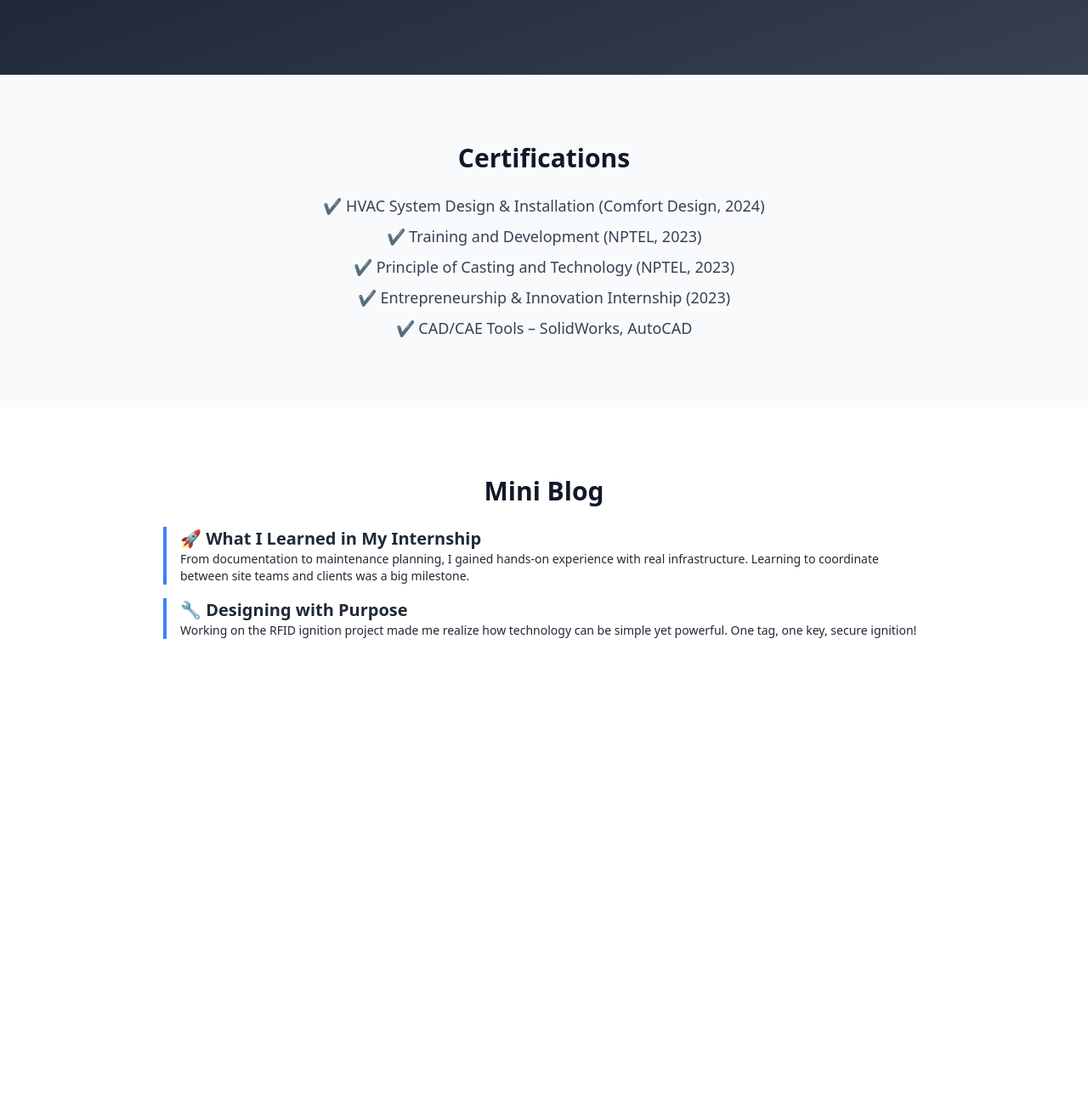
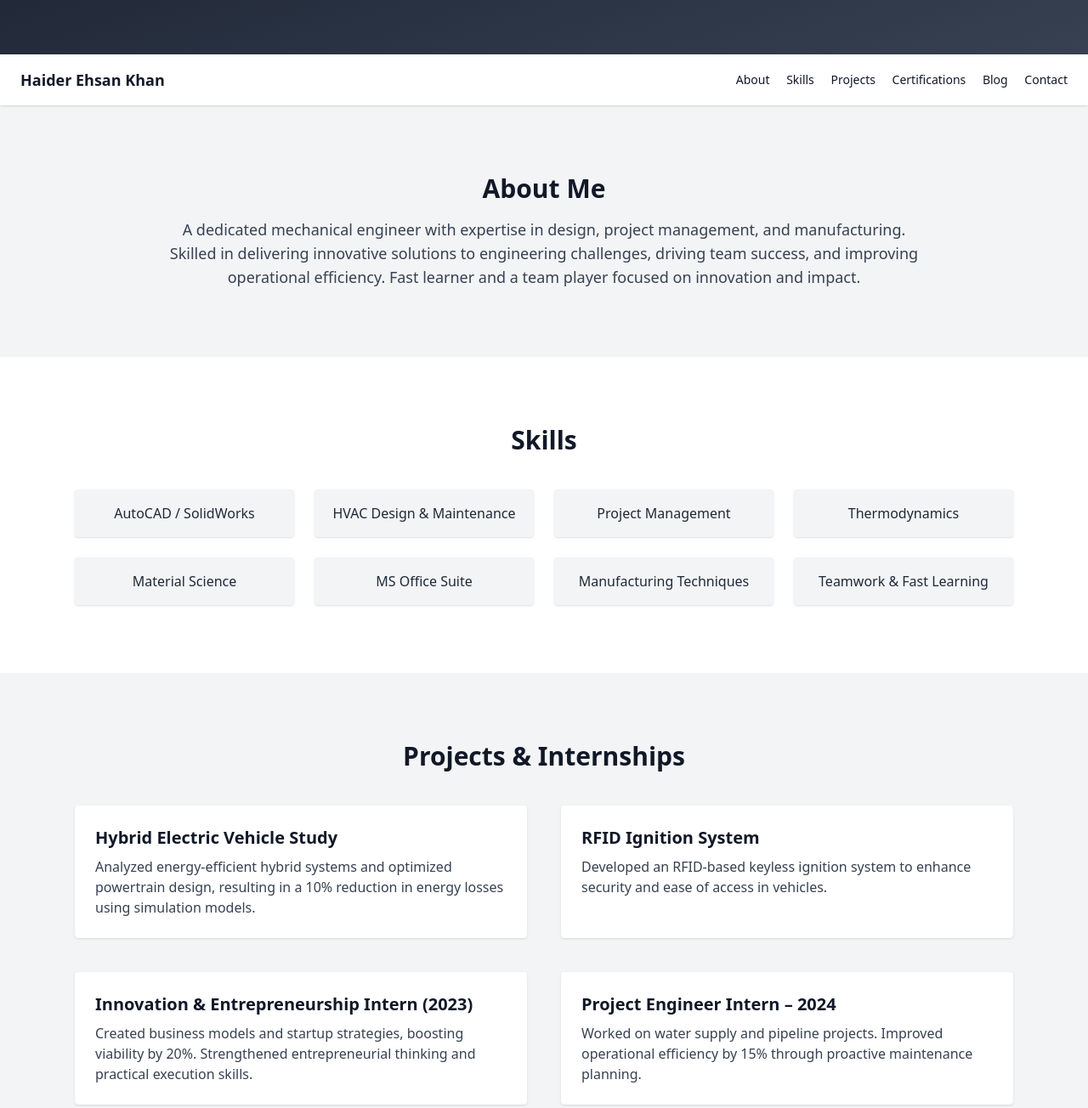
Before and after one commit to hlhhaider/hlhhaider.github.io, a plain HTML site: page index.html in a window 1280 px wide. Shown: the part 360-1664 px from the top of the page at 85% size. Before the commit the page ends 1192 px from the top, so only its background shows below. Drawn offline with nearby package versions, Linux system fonts and the light colour scheme.

Commit message:
Add files via upload

```diff
--- a/index.html
+++ b/index.html
@@ -19,48 +19,101 @@
   </script>
   <style>
     html { scroll-behavior: smooth; }
+    body { font-family: sans-serif; }
   </style>
 </head>
 <body class="bg-white dark:bg-gray-900 text-gray-900 dark:text-gray-100 font-sans transition-colors duration-300">
-  <!-- Dark Mode Toggle Button -->
-
 
   <!-- Hero Section -->
-  <section id="home" class="py-32 bg-gradient-to-br from-gray-900 to-gray-700 text-white flex flex-col justify-center items-center text-center">
+  <section id="home" class="py-32 bg-gradient-to-br from-gray-900 to-gray-700 text-white text-center">
     <h1 class="text-5xl md:text-7xl font-extrabold mb-4">Haider Ehsan Khan</h1>
     <p class="text-xl md:text-2xl font-light mb-6">Mechanical Engineer | Project Specialist | Tech Learner</p>
-    <a href="resume.pdf" download class="bg-white text-gray-900 font-semibold px-6 py-3 rounded hover:bg-gray-100 transition" onclick="gtag('event', 'resume_download', { event_category: 'resume', event_label: 'Resume PDF' })">Download Resume</a>
+    <a href="resume.pdf" download onclick="gtag('event', 'resume_download', { event_category: 'resume', event_label: 'Resume PDF' })" class="bg-white text-gray-900 font-semibold px-6 py-3 rounded hover:bg-gray-100 transition">Download Resume</a>
   </section>
 
-  <!-- Certifications Section -->
-  <section id="certifications" class="py-20 bg-gray-50 dark:bg-gray-800">
-    <div class="max-w-4xl mx-auto text-center">
+  <!-- Sticky Navbar -->
+  <header class="bg-white dark:bg-gray-800 shadow sticky top-0 z-50">
+    <div class="max-w-7xl mx-auto flex justify-between items-center py-4 px-6">
+      <h2 class="text-lg font-bold">Haider Ehsan Khan</h2>
+      <nav class="space-x-4 text-sm">
+        <a href="#about" class="hover:text-blue-600">About</a>
+        <a href="#skills" class="hover:text-blue-600">Skills</a>
+        <a href="#projects" class="hover:text-blue-600">Projects</a>
+        <a href="#certifications" class="hover:text-blue-600">Certifications</a>
+        <a href="#blog" class="hover:text-blue-600">Blog</a>
+        <a href="#contact" class="hover:text-blue-600">Contact</a>
+      </nav>
+    </div>
+  </header>
+
+  <!-- About -->
+  <section id="about" class="py-20 bg-gray-100 dark:bg-gray-800 text-center">
+    <div class="max-w-4xl mx-auto">
+      <h2 class="text-3xl font-bold mb-4">About Me</h2>
+      <p class="text-lg text-gray-700 dark:text-gray-300">A dedicated mechanical engineer with expertise in design, project management, and manufacturing. Skilled in delivering innovative solutions to engineering challenges, driving team success, and improving operational efficiency. Fast learner and a team player focused on innovation and impact.</p>
+    </div>
+  </section>
+
+  <!-- Skills -->
+  <section id="skills" class="py-20">
+    <div class="max-w-6xl mx-auto px-6 text-center">
+      <h2 class="text-3xl font-bold mb-10">Skills</h2>
+      <div class="grid grid-cols-2 md:grid-cols-4 gap-6 text-gray-800 dark:text-gray-100">
+        <div class="bg-gray-100 dark:bg-gray-700 p-4 rounded shadow">AutoCAD / SolidWorks</div>
+        <div class="bg-gray-100 dark:bg-gray-700 p-4 rounded shadow">HVAC Design & Maintenance</div>
+        <div class="bg-gray-100 dark:bg-gray-700 p-4 rounded shadow">Project Management</div>
+        <div class="bg-gray-100 dark:bg-gray-700 p-4 rounded shadow">Thermodynamics</div>
+        <div class="bg-gray-100 dark:bg-gray-700 p-4 rounded shadow">Material Science</div>
+        <div class="bg-gray-100 dark:bg-gray-700 p-4 rounded shadow">MS Office Suite</div>
+        <div class="bg-gray-100 dark:bg-gray-700 p-4 rounded shadow">Manufacturing Techniques</div>
+        <div class="bg-gray-100 dark:bg-gray-700 p-4 rounded shadow">Teamwork & Fast Learning</div>
+      </div>
+    </div>
+  </section>
+
+  <!-- Projects -->
+  <section id="projects" class="py-20 bg-gray-100 dark:bg-gray-800">
+    <div class="max-w-6xl mx-auto px-6 text-center">
+      <h2 class="text-3xl font-bold mb-10">Projects & Internships</h2>
+      <div class="grid gap-10 md:grid-cols-2 text-left">
+        <div class="bg-white dark:bg-gray-700 p-6 rounded shadow">
+          <h3 class="text-xl font-semibold mb-2">Hybrid Electric Vehicle Study</h3>
+          <p class="text-gray-700 dark:text-gray-300">Analyzed energy-efficient hybrid systems and optimized powertrain design, resulting in a 10% reduction in energy losses using simulation models.</p>
+        </div>
+        <div class="bg-white dark:bg-gray-700 p-6 rounded shadow">
+          <h3 class="text-xl font-semibold mb-2">RFID Ignition System</h3>
+          <p class="text-gray-700 dark:text-gray-300">Developed an RFID-based keyless ignition system to enhance security and ease of access in vehicles.</p>
+        </div>
+        <div class="bg-white dark:bg-gray-700 p-6 rounded shadow">
+          <h3 class="text-xl font-semibold mb-2">Innovation & Entrepreneurship Intern (2023)</h3>
+          <p class="text-gray-700 dark:text-gray-300">Created business models and startup strategies, boosting viability by 20%. Strengthened entrepreneurial thinking and practical execution skills.</p>
+        </div>
+        <div class="bg-white dark:bg-gray-700 p-6 rounded shadow">
+          <h3 class="text-xl font-semibold mb-2">Project Engineer Intern – 2024</h3>
+          <p class="text-gray-700 dark:text-gray-300">Worked on water supply and pipeline projects. Improved operational efficiency by 15% through proactive maintenance planning.</p>
+        </div>
+      </div>
+    </div>
+  </section>
+
+  <!-- Certifications -->
+  <section id="certifications" class="py-20 bg-gray-50 dark:bg-gray-800 text-center">
+    <div class="max-w-4xl mx-auto">
       <h2 class="text-3xl font-bold mb-6">Certifications</h2>
       <ul class="text-lg text-gray-700 dark:text-gray-300 space-y-2">
         <li>✔️ HVAC System Design & Installation (Comfort Design, 2024)</li>
         <li>✔️ Training and Development (NPTEL, 2023)</li>
-        <li>✔️ Principle of Casting and Technology (NPTEL, 2023)</li>
+        <li>✔️ Principle of Casting Technology (NPTEL, 2023)</li>
         <li>✔️ Entrepreneurship & Innovation Internship (2023)</li>
         <li>✔️ CAD/CAE Tools – SolidWorks, AutoCAD</li>
       </ul>
     </div>
   </section>
 
-  <!-- Blog Section -->
-  <section id="blog" class="py-20 bg-white dark:bg-gray-900">
-    <div class="max-w-4xl mx-auto text-center">
-      <h2 class="text-3xl font-bold mb-6">Mini Blog</h2>
-      <div class="space-y-4 text-left text-gray-800 dark:text-gray-100">
-        <div class="border-l-4 border-blue-500 pl-4">
-          <h3 class="text-xl font-semibold">🚀 What I Learned in My Internship</h3>
-          <p class="text-sm">From documentation to maintenance planning, I gained hands-on experience with real infrastructure. Learning to coordinate between site teams and clients was a big milestone.</p>
-        </div>
-        <div class="border-l-4 border-blue-500 pl-4">
-          <h3 class="text-xl font-semibold">🔧 Designing with Purpose</h3>
-          <p class="text-sm">Working on the RFID ignition project made me realize how technology can be simple yet powerful. One tag, one key, secure ignition!</p>
-        </div>
-      </div>
-    </div>
-  </section>
+  <!-- Footer -->
+  <footer class="text-center py-6 text-sm bg-gray-100 dark:bg-gray-800 border-t dark:border-gray-700">
+    &copy; 2025 Haider Ehsan Khan. All rights reserved.
+  </footer>
 
-  <!-- Remaining sections stay unchanged below... -->
+</body>
+</html>
```
